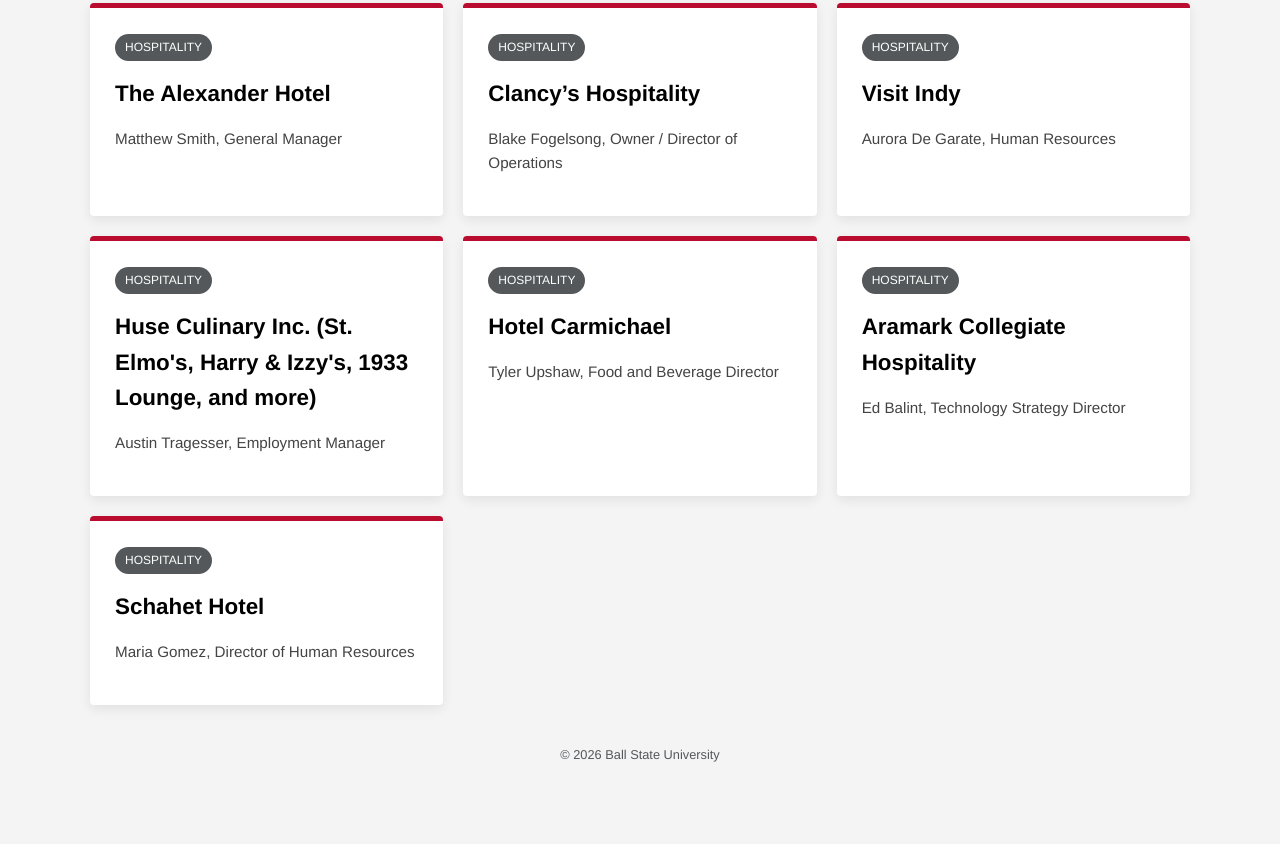
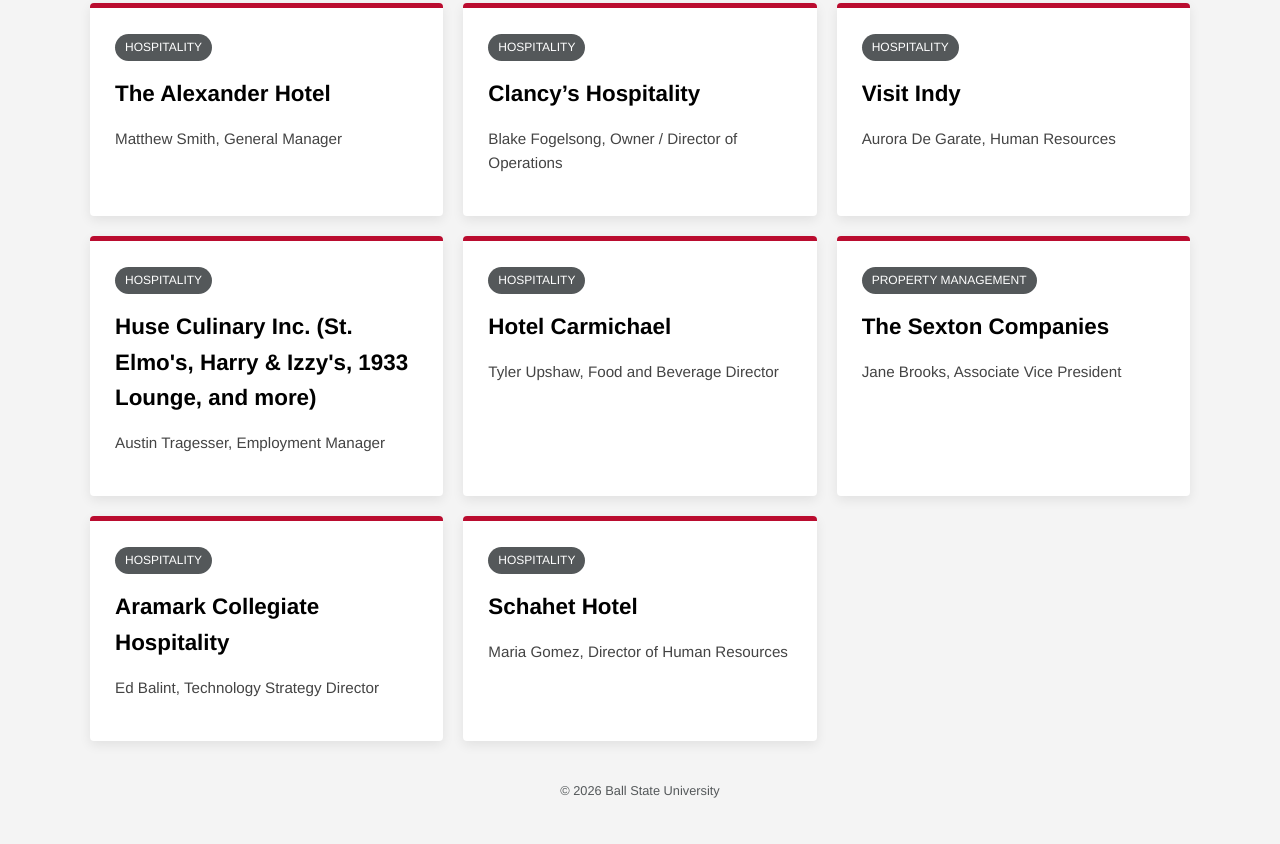
Before and after one commit to IrisMartz/careerfairrr, a plain HTML site: page index.html in a window 1280 px wide. Shown: the part 1004-1848 px from the top of the page. Drawn offline with Linux system fonts and the light colour scheme.

Commit message:
Add guest card for The Sexton Companies

```diff
--- a/index.html
+++ b/index.html
@@ -213,6 +213,11 @@
             <p class="details">Tyler Upshaw, Food and Beverage Director</p>
         </div>
         <div class="guest-card">
+            <span class="industry-tag">Property Management</span>
+            <h2 class="company-name">The Sexton Companies</h2>
+            <p class="details">Jane Brooks, Associate Vice President</p>
+        </div>
+        <div class="guest-card">
             <span class="industry-tag">Hospitality</span>
             <h2 class="company-name">Aramark Collegiate Hospitality</h2>
             <p class="details">Ed Balint, Technology Strategy Director</p>
```
